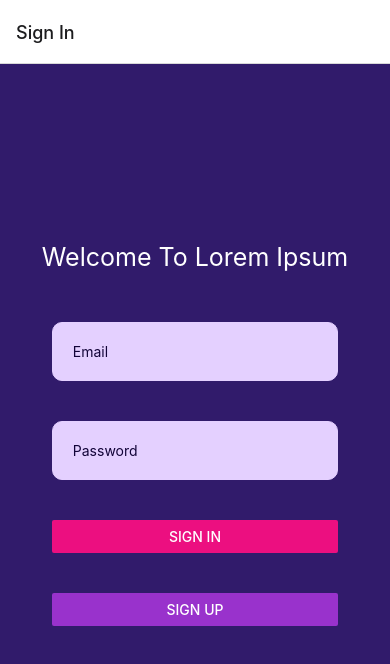
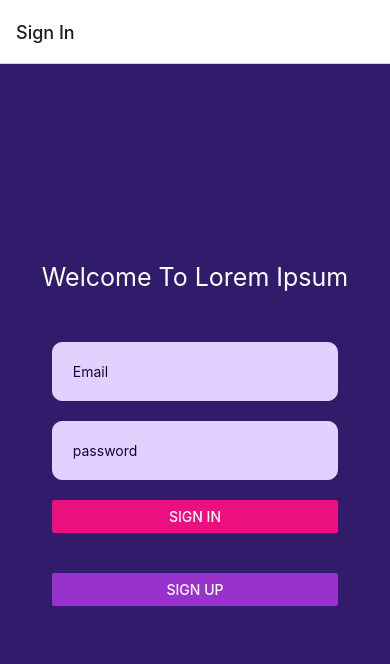
Before and after one commit to AbhinavJoosery/Mobile_App, a React Native app in the folder AwesomeProject/: screen / in a window 390 px wide. Shown: the top 664 px of the page. Built offline with nearby package versions, Linux system fonts and the light colour scheme.

Commit message:
refactored the 3 pages

```diff
--- /dev/null
+++ b/AwesomeProject/components/TxtInput.js
@@ -0,0 +1,41 @@
+import {StyleSheet, View, TextInput} from 'react-native';
+
+import Colours from '../Colours';
+
+function TxtInput({
+  placeholderLabel,
+  inputHandler,
+  contentType,
+  secureEntry = false,
+}) {
+  return (
+    <View style={styles.textInputContainer}>
+      <TextInput
+        style={styles.textInput}
+        placeholder={placeholderLabel}
+        onChangeText={inputHandler}
+        textContentType={contentType}
+        secureTextEntry={secureEntry}
+      />
+    </View>
+  );
+}
+
+const styles = StyleSheet.create({
+  textInputContainer: {
+    width: '80%',
+    marginBottom: 20,
+  },
+
+  textInput: {
+    borderColor: Colours.grey,
+    borderWidth: 1,
+    borderRadius: 10,
+    width: '100%',
+    padding: 20,
+    color: Colours.darkBlue,
+    backgroundColor: Colours.grey,
+  },
+});
+
+export default TxtInput;
--- a/AwesomeProject/screens/HomePage.js
+++ b/AwesomeProject/screens/HomePage.js
@@ -20,7 +20,7 @@ function HomePage({navigation}) {
   // firstname is the property of that reducer found in redux/signup.js
   return (
     <View style={styles.container}>
-      <Text style={styles.pageTitle}>Welcome back {username}</Text>
+      <Text style={styles.pageTitle}>Welcome to Lorem Ipsum {username}</Text>
       <Text style={styles.detailsTitle}>Your details are as follows: </Text>
       <Text style={styles.infoText}>First Name: {firstname}</Text>
       <Text style={styles.infoText}>Last Name: {lastname}</Text>
@@ -51,6 +51,7 @@ const styles = StyleSheet.create({
     color: Colours.white,
     fontSize: 25,
     marginBottom: 70,
+    textAlign: 'center',
   },
 
   detailsTitle: {
--- a/AwesomeProject/screens/SignInPage.js
+++ b/AwesomeProject/screens/SignInPage.js
@@ -1,17 +1,10 @@
-import {
-  StyleSheet,
-  View,
-  StatusBar,
-  Text,
-  TextInput,
-  Button,
-  Alert,
-} from 'react-native';
+import {StyleSheet, View, StatusBar, Text, Button, Alert} from 'react-native';
 
 import {useDispatch, useSelector} from 'react-redux';
 import {useState} from 'react';
 import {signInAction} from '../redux/signup';
 import Colours from '../Colours';
+import TxtInput from '../components/TxtInput';
 
 function SignInPage({navigation}) {
   const emailList = useSelector(state => state.register.email);
@@ -47,24 +40,18 @@ function SignInPage({navigation}) {
     <View style={styles.container}>
       <Text style={styles.appTitle}>Welcome To Lorem Ipsum</Text>
 
-      <View style={styles.textInputContainer}>
-        <TextInput
-          style={styles.textInput}
-          placeholder="Email"
-          textContentType="emailAddress"
-          onChangeText={emailInputHandler}
-        />
-      </View>
+      <TxtInput
+        placeholderLabel={'Email'}
+        contentType={'emailAddress'}
+        inputHandler={emailInputHandler}
+      />
 
-      <View style={styles.textInputContainer}>
-        <TextInput
-          style={styles.textInput}
-          placeholder="Password"
-          textContentType="password"
-          secureTextEntry={true}
-          onChangeText={passwordInputHandler}
-        />
-      </View>
+      <TxtInput
+        placeholderLabel={'password'}
+        contentType={'password'}
+        secureEntry={true}
+        inputHandler={passwordInputHandler}
+      />
 
       <View style={styles.btnContainer}>
         <Button title="Sign In" onPress={signInHandler} color={Colours.pink} />
@@ -97,21 +84,6 @@ const styles = StyleSheet.create({
     marginBottom: 50,
   },
 
-  textInputContainer: {
-    width: '80%',
-    marginBottom: 40,
-  },
-
-  textInput: {
-    borderColor: Colours.grey,
-    borderWidth: 1,
-    borderRadius: 10,
-    width: '100%',
-    padding: 20,
-    color: Colours.darkBlue,
-    backgroundColor: Colours.grey,
-  },
-
   btnContainer: {
     width: '80%',
     marginBottom: 40,
--- a/AwesomeProject/screens/SignUpPage.js
+++ b/AwesomeProject/screens/SignUpPage.js
@@ -3,13 +3,12 @@ import {
   View,
   StatusBar,
   Text,
-  TextInput,
   Button,
   ScrollView,
 } from 'react-native';
 
 import Colours from '../Colours';
-
+import TxtInput from '../components/TxtInput';
 import {useDispatch} from 'react-redux';
 import {signUpAction} from '../redux/signup';
 import {useState} from 'react';
@@ -61,48 +60,36 @@ function SignUpPage({navigation}) {
       <View style={styles.container}>
         <Text style={styles.pageTitle}>Create your Lorem Ipsum Account</Text>
 
-        <View style={styles.textInputContainer}>
-          <TextInput
-            style={styles.textInput}
-            placeholder="First Name"
-            onChangeText={firstNameInputHandler}
-          />
-        </View>
+        <TxtInput
+          placeholderLabel={'First Name'}
+          inputHandler={firstNameInputHandler}
+          contentType={'givenName'}
+        />
 
-        <View style={styles.textInputContainer}>
-          <TextInput
-            style={styles.textInput}
-            placeholder="Last Name"
-            onChangeText={lastNameInputHandler}
-          />
-        </View>
+        <TxtInput
+          placeholderLabel={'Last Name'}
+          inputHandler={lastNameInputHandler}
+          contentType={'familyName'}
+        />
 
-        <View style={styles.textInputContainer}>
-          <TextInput
-            style={styles.textInput}
-            placeholder="Username"
-            onChangeText={userNameInputHandler}
-          />
-        </View>
+        <TxtInput
+          placeholderLabel={'User Name'}
+          inputHandler={userNameInputHandler}
+          contentType={'username'}
+        />
 
-        <View style={styles.textInputContainer}>
-          <TextInput
-            style={styles.textInput}
-            placeholder="Email"
-            textContentType="emailAddress"
-            onChangeText={emailInputHandler}
-          />
-        </View>
+        <TxtInput
+          placeholderLabel={'Email'}
+          inputHandler={emailInputHandler}
+          contentType={'emailAddress'}
+        />
 
-        <View style={styles.textInputContainer}>
-          <TextInput
-            style={styles.textInput}
-            placeholder="Password"
-            textContentType="password"
-            secureTextEntry={true}
-            onChangeText={passwordInputHandler}
-          />
-        </View>
+        <TxtInput
+          placeholderLabel={'password'}
+          inputHandler={passwordInputHandler}
+          contentType={'password'}
+          secureEntry={true}
+        />
 
         <View style={styles.btnContainer}>
           <Button
@@ -133,21 +120,6 @@ const styles = StyleSheet.create({
     textAlign: 'center',
   },
 
-  textInputContainer: {
-    width: '80%',
-    marginBottom: 20,
-  },
-
-  textInput: {
-    borderColor: Colours.grey,
-    borderWidth: 1,
-    borderRadius: 10,
-    width: '100%',
-    padding: 20,
-    color: Colours.darkBlue,
-    backgroundColor: Colours.grey,
-  },
-
   btnContainer: {
     width: '80%',
     marginBottom: 70,
```
